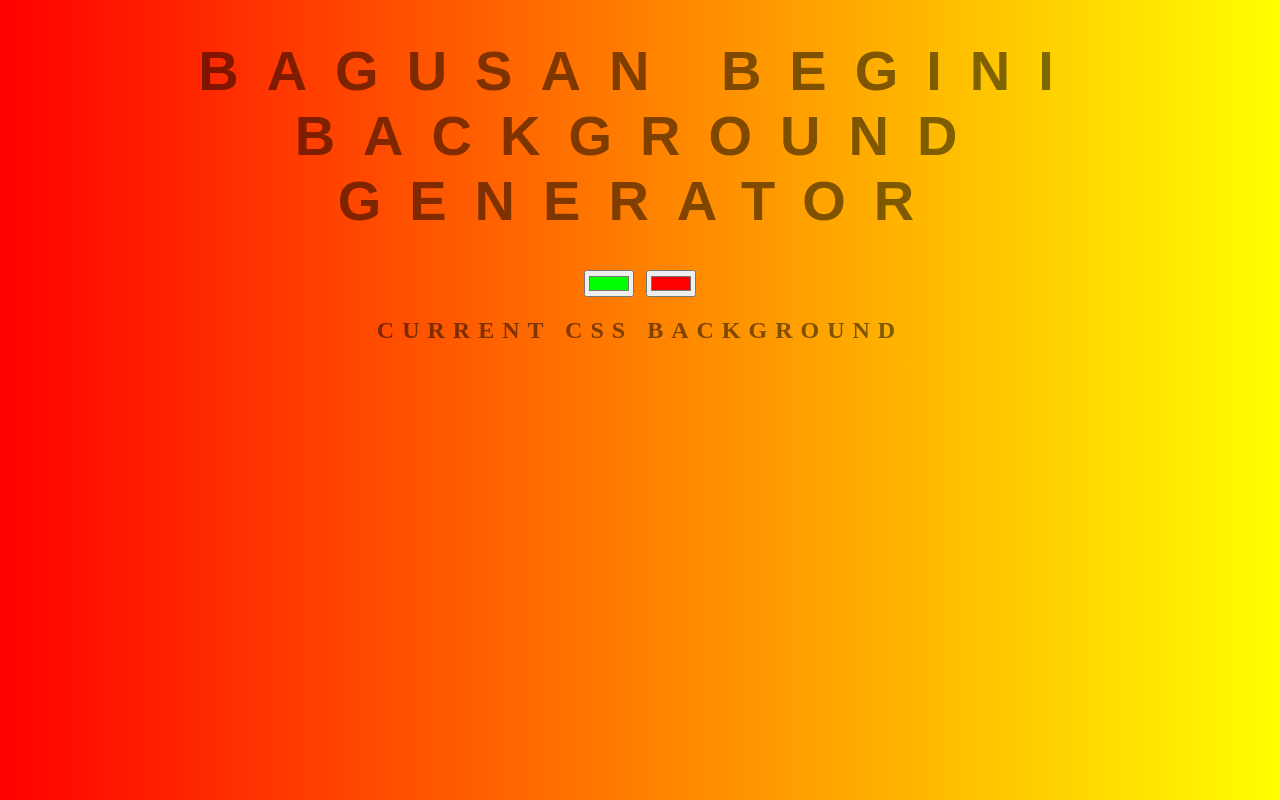
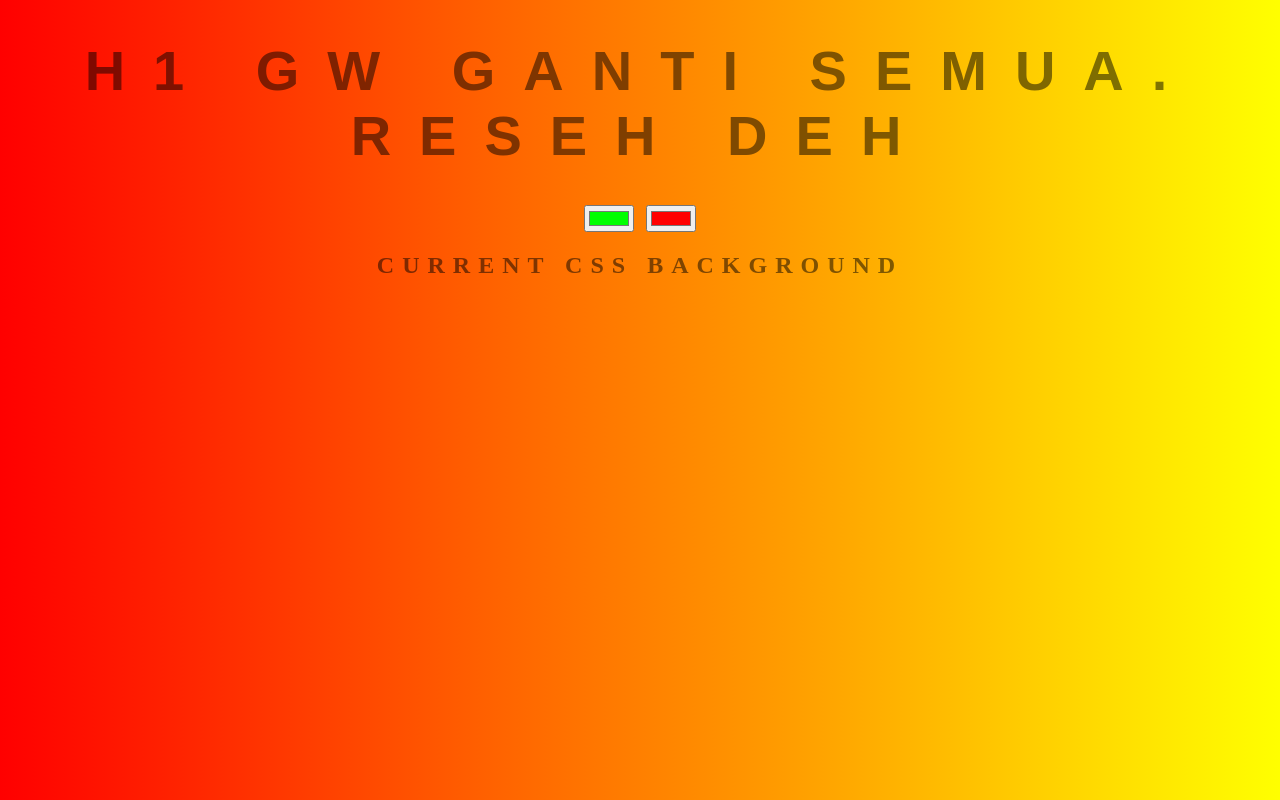
Before and after one commit to leo-web-creator/background-generator, a plain HTML site: page index.html in a window 1280 px wide. Drawn offline with Linux system fonts and the light colour scheme.

Commit message:
saya suka versi saya ya git add .!

```diff
--- a/index.html
+++ b/index.html
@@ -5,7 +5,7 @@
 	<link rel="stylesheet" type="text/css" href="style.css">
 </head>
 <body id="gradient">
-	<h1>Bagusan Begini Background Generator</h1>
+	<h1>H1 Gw GANTI SEMUA. RESEH DEH</h1>
 	<input class="color1" type="color" name="color1" value="#00ff00">
 	<input class="color2" type="color" name="color2" value="#ff0000">
 	<h2>Current CSS Background</h2>
```
